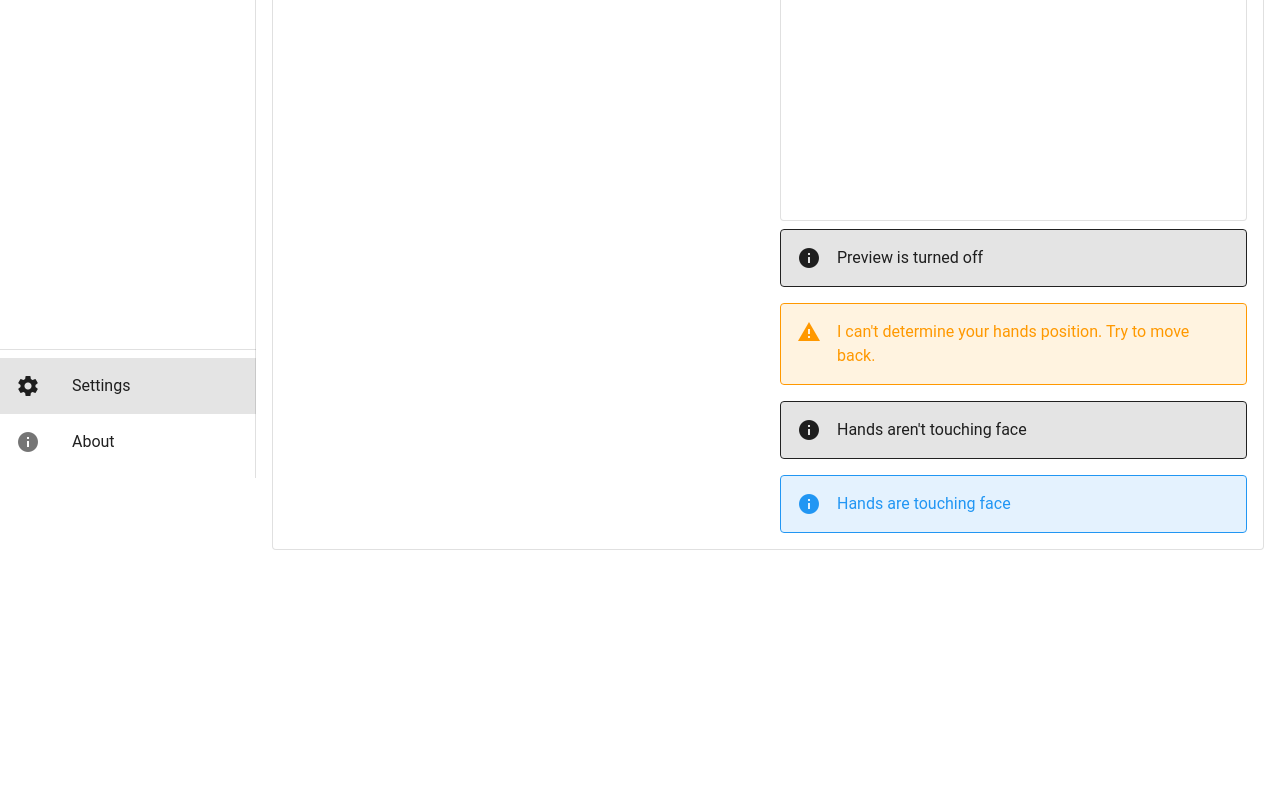
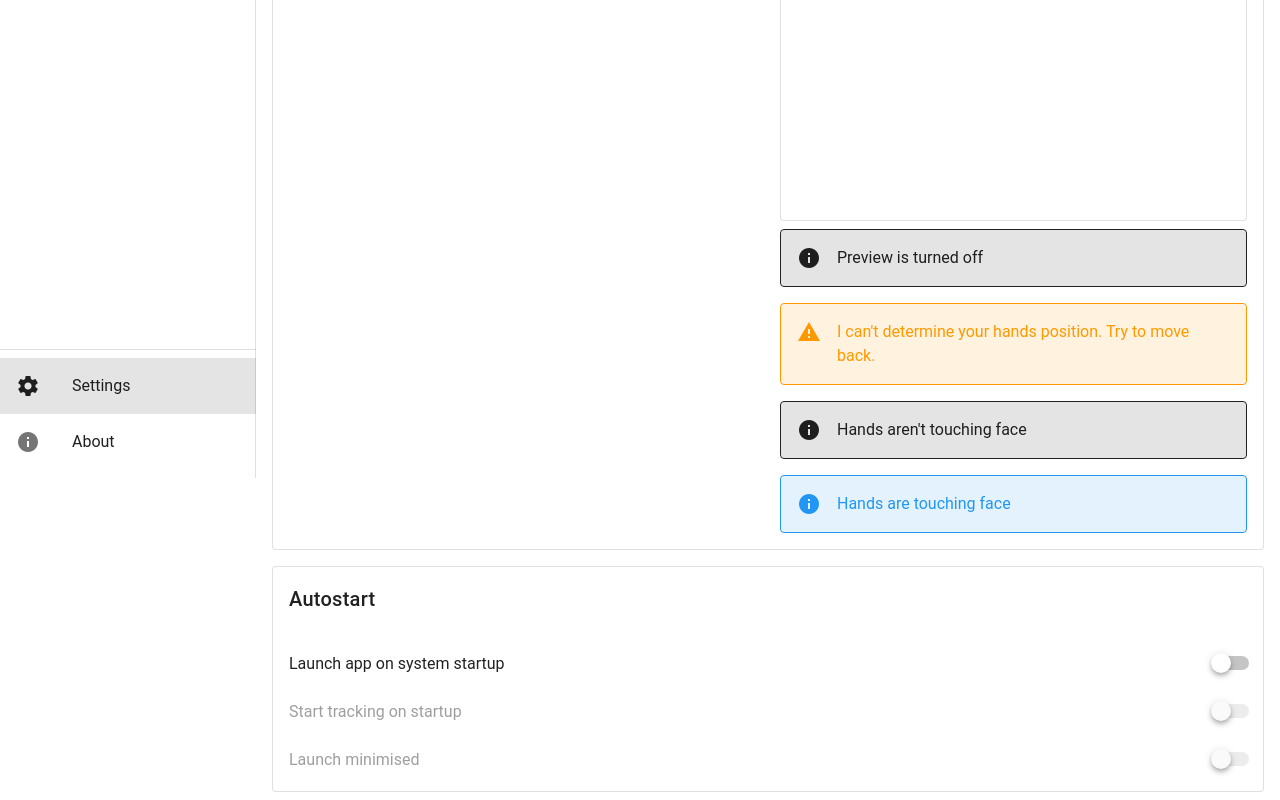
Before and after one commit to szczurzy-torpedowiec/faceshield, a Vue app: page /#/settings in a window 1280 px wide. Shown: the part 322-1122 px from the top of the page. Before the commit the page ends 883 px from the top, so only its background shows below. Built offline with nearby package versions, Linux system fonts and the light colour scheme; a small style sheet from the web is missing.

Commit message:
Add autostart to settings

```diff
--- a/src/renderer/views/Settings.vue
+++ b/src/renderer/views/Settings.vue
@@ -1,7 +1,7 @@
 <template>
   <div class="px-4 py-2 settings">
-    <control-tile class="mb-4"/>
-    <v-card outlined>
+    <control-tile/>
+    <v-card outlined class="mt-4">
       <v-card-title>Device configuration</v-card-title>
       <v-row class="px-4">
         <v-col>
@@ -52,6 +52,37 @@
         </v-col>
       </v-row>
     </v-card>
+    <v-card outlined class="mt-4">
+      <v-card-title>
+        Autostart
+      </v-card-title>
+      <v-list>
+        <v-list-item @click="autostartEnabled = !autostartEnabled" >
+          <v-list-item-title>
+            Launch app on system startup
+          </v-list-item-title>
+          <v-list-item-action>
+            <v-switch v-model="autostartEnabled" readonly />
+          </v-list-item-action>
+        </v-list-item>
+        <v-list-item @click="trackingOnStartup = !trackingOnStartup" :disabled="!autostartEnabled" >
+          <v-list-item-title>
+            Start tracking on startup
+          </v-list-item-title>
+          <v-list-item-action>
+            <v-switch v-model="trackingOnStartup" readonly :disabled="!autostartEnabled" />
+          </v-list-item-action>
+        </v-list-item>
+        <v-list-item @click="launchMinimised = !launchMinimised" :disabled="!autostartEnabled" >
+          <v-list-item-title>
+            Launch minimised
+          </v-list-item-title>
+          <v-list-item-action>
+            <v-switch v-model="launchMinimised" readonly :disabled="!autostartEnabled" />
+          </v-list-item-action>
+        </v-list-item>
+      </v-list>
+    </v-card>
   </div>
 </template>
 
@@ -62,6 +93,9 @@
     data: () => ({
       deviceSelectItems: ['Kinect'],
       selectedDevice: '',
+      autostartEnabled: false,
+      trackingOnStartup: false,
+      launchMinimised: false,
     }),
     components: {
       ControlTile,
```
